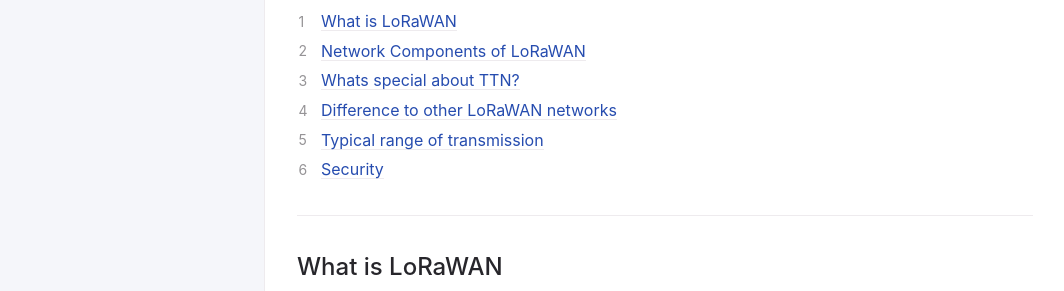
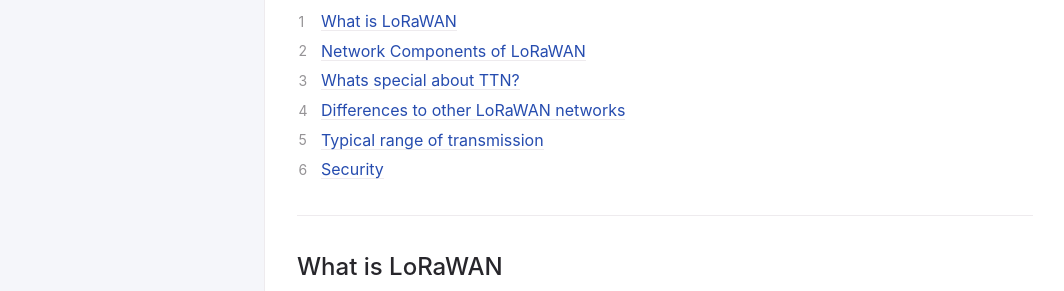
Before and after one commit to hslu-ige-laes/lora-devices-ttn, a Jekyll site: the page built from docs/ttn.md, in a window 1280 px wide and 900 px high. Shown: the part 284-575 px from the top of the window, without its empty margins (107-1171 px from the left). Built offline with Jekyll 4.4.1, drawn with Linux system fonts in a browser that asks for light colours; some of the changed text lies outside the part shown.

Commit message:
Update ttn.md

```diff
--- a/docs/ttn.md
+++ b/docs/ttn.md
@@ -53,7 +53,7 @@ The data flow is as follows
 This public network is free of charge and built on the principle of shared infrastructure, meaning that users can benefit from existing gateways deployed by others in the community.
 As long as there are TTN gateways within the reception range of your sensor device, you can utilize the network without the need to deploy your own gateway.
 
-## Difference to other LoRaWAN networks
+## Differences to other LoRaWAN networks
 In Switzerland, for example, the company Swisscom offers a similar network, although there is a charge for it.
 Here, Swisscom maintains the entire network infrastructure and you only have to integrate your own sensor devices. With the TTN, every individual can contribute to this infrastructure and
 install a gateway at home, for example. This gateway then not only forwards LoRa telegrams from one's own devices, but also from other users to the Internet.
```
